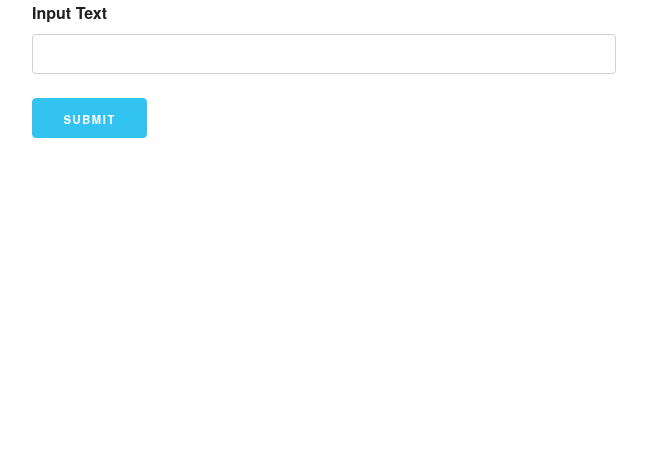
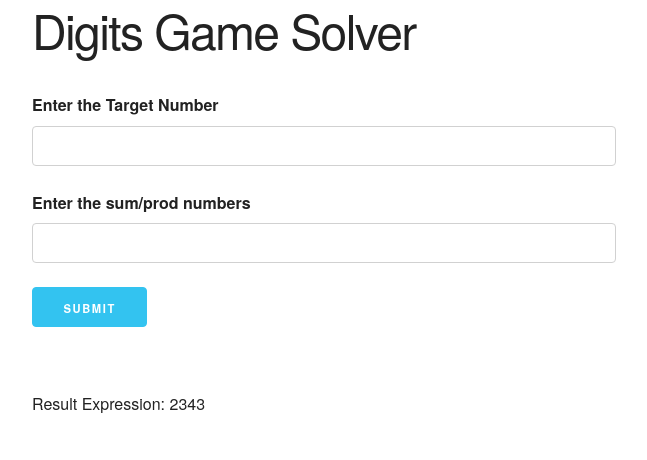
Before and after one commit to darrylwest/digits-game, a plain HTML site: page web/index.html in a window 1280 px wide. Shown: the whole page, without its empty margins (16-663 px from the left). Drawn offline with nearby package versions, Linux system fonts and the light colour scheme.

Commit message:
web implementations

```diff
--- /dev/null
+++ b/web/css/custom.css
@@ -0,0 +1 @@
+/* placeholder */
--- a/web/index.html
+++ b/web/index.html
@@ -1,6 +1,11 @@
 <!DOCTYPE html>
 <html>
   <head>
+      <title>Digits Game Solver</title>
+
+      <meta name="viewport" content="width=device-width, initial-scale=1">
+      <!-- add favicon -->
+
       <link rel="stylesheet" href="css/normalize.css">
       <link rel="stylesheet" href="css/skeleton.min.css">
       <link
@@ -10,15 +15,31 @@
   </head>
   <body>
     <div class="container">
+       <section class="header">
+           <h2>Digits Game Solver</h2>
+      </section>
       <form>
         <div class="row">
           <div class="six columns">
-            <label for="inputText">Input Text</label>
-            <input class="u-full-width" type="text" id="inputText" />
+            <label for="inputTarget">Enter the Target Number</label>
+            <input class="u-full-width" type="text" id="inputTarget" />
+          </div>
+        </div>
+        <div class="row">
+          <div class="six columns">
+            <label for="inputNumbers">Enter the sum/prod numbers</label>
+            <input class="u-full-width" type="text" id="inputNumbers" />
           </div>
         </div>
         <input class="button-primary" type="submit" value="Submit" />
       </form>
+      <div class="row">
+          <div class="six columns">
+              <p>Result Expression: 2343</p>
+          </div>
     </div>
+
+    <script src="js/app.js"></script>
+
   </body>
 </html>
--- /dev/null
+++ b/web/js/app.js
@@ -0,0 +1,6 @@
+const APP_VERSION = "1.0"
+
+// namespace
+const app = { };
+
+app.version = () => APP_VERSION;
```
Also changed, not shown: 1 other file.
